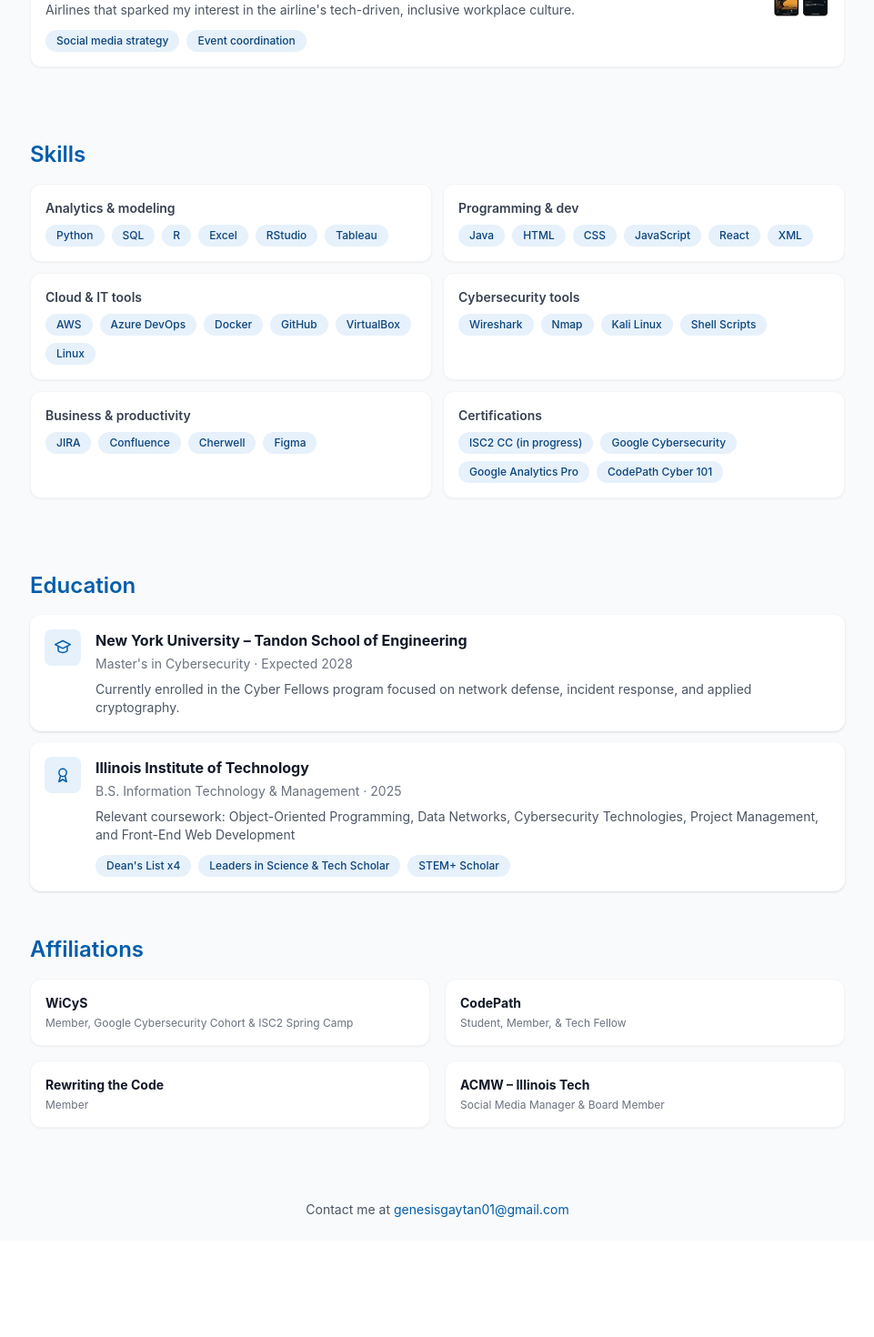
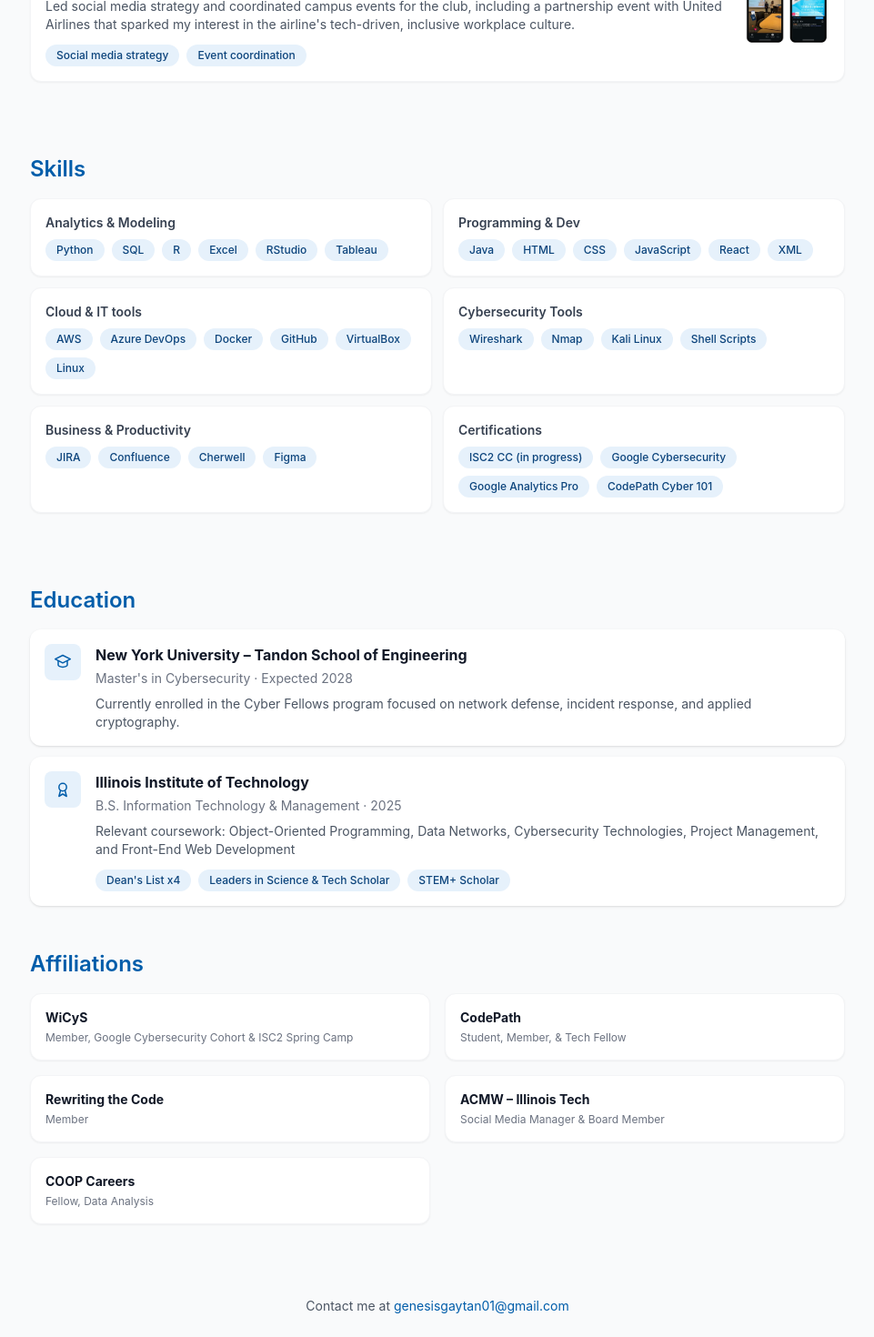
Before and after one commit to genesisgaytan07/genesis-portfolio, a React (Create React App) app: page / in a window 1280 px wide. Shown: the part 2160-3630 px from the top of the page at 91% size, without its empty margins (159-1120 px from the left). Before the commit the page ends 3524 px from the top, so only its background shows below. Built offline with nearby package versions, Linux system fonts and the light colour scheme.

Commit message:
updates to sizes
picture sizes

```diff
--- a/src/components/Portfolio.js
+++ b/src/components/Portfolio.js
@@ -195,7 +195,7 @@
                 <img
                   src={coopcap}
                   alt="COOP Capstone Project"
-                  className="flex-shrink-0 object-contain w-16 h-16 rounded-lg"
+                  className="flex-shrink-0 object-contain w-24 h-24 rounded-lg"
                 />
                 <div className="flex-1 text-left">
                   <h3 className="text-base font-bold text-gray-900">
@@ -228,7 +228,7 @@
                 <img
                   src={scrapBooth}
                   alt="ScrapBooth Logo"
-                  className="flex-shrink-0 object-contain w-16 h-16 rounded-lg"
+                  className="flex-shrink-0 object-contain w-24 h-24 rounded-lg"
                 />
                 <div className="flex-1 text-left">
                   <h3 className="text-base font-bold text-gray-900">
@@ -254,7 +254,7 @@
                 <img
                   src={unitedImage}
                   alt="United Airlines Logo"
-                  className="flex-shrink-0 object-contain w-16 h-16 rounded-lg"
+                  className="flex-shrink-0 object-contain w-24 h-24 rounded-lg"
                 />
                 <div className="flex-1 text-left">
                   <h3 className="text-base font-bold text-gray-900">
@@ -293,7 +293,7 @@
             <div className="grid grid-cols-1 gap-3 sm:grid-cols-2">
               <div className="p-4 bg-white border border-gray-100 shadow-sm rounded-xl">
                 <p className="mb-2 text-sm font-semibold text-gray-700">
-                  Analytics & modeling
+                  Analytics & Modeling
                 </p>
                 <div className="flex flex-wrap gap-2">
                   {["Python", "SQL", "R", "Excel", "RStudio", "Tableau"].map(
@@ -311,7 +311,7 @@
 
               <div className="p-4 bg-white border border-gray-100 shadow-sm rounded-xl">
                 <p className="mb-2 text-sm font-semibold text-gray-700">
-                  Programming & dev
+                  Programming & Dev
                 </p>
                 <div className="flex flex-wrap gap-2">
                   {["Java", "HTML", "CSS", "JavaScript", "React", "XML"].map(
@@ -352,7 +352,7 @@
 
               <div className="p-4 bg-white border border-gray-100 shadow-sm rounded-xl">
                 <p className="mb-2 text-sm font-semibold text-gray-700">
-                  Cybersecurity tools
+                  Cybersecurity Tools
                 </p>
                 <div className="flex flex-wrap gap-2">
                   {["Wireshark", "Nmap", "Kali Linux", "Shell Scripts"].map(
@@ -370,7 +370,7 @@
 
               <div className="p-4 bg-white border border-gray-100 shadow-sm rounded-xl">
                 <p className="mb-2 text-sm font-semibold text-gray-700">
-                  Business & productivity
+                  Business & Productivity
                 </p>
                 <div className="flex flex-wrap gap-2">
                   {["JIRA", "Confluence", "Cherwell", "Figma"].map(
@@ -520,6 +520,13 @@
                   Social Media Manager & Board Member
                 </p>
               </div>
+
+              <div className="p-4 bg-white border border-gray-100 shadow-sm rounded-xl">
+                <p className="text-sm font-bold text-gray-900">COOP Careers</p>
+                <p className="mt-1 text-xs text-gray-500">
+               Fellow, Data Analysis
+                </p>
+              </div>
             </div>
           </section>
         </Element>
```
